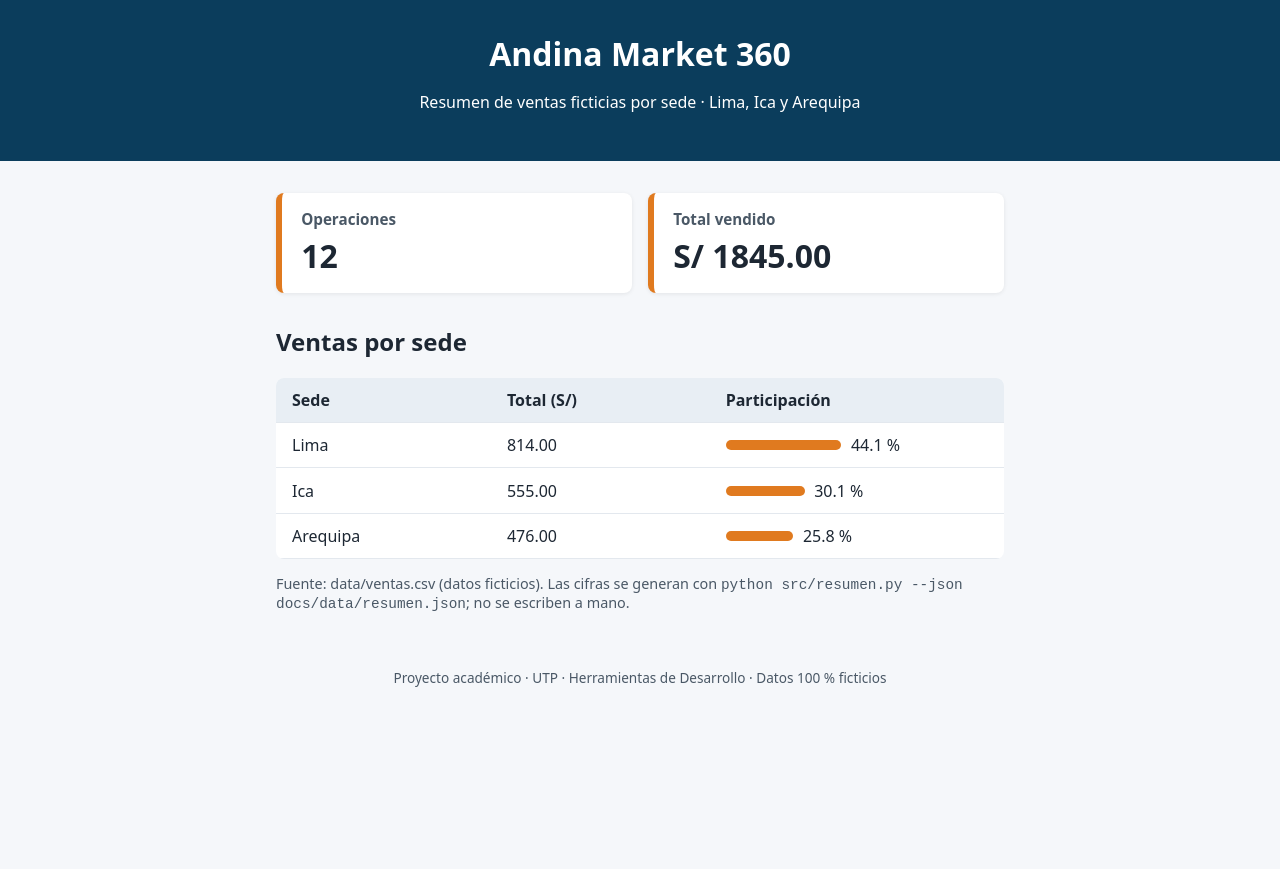
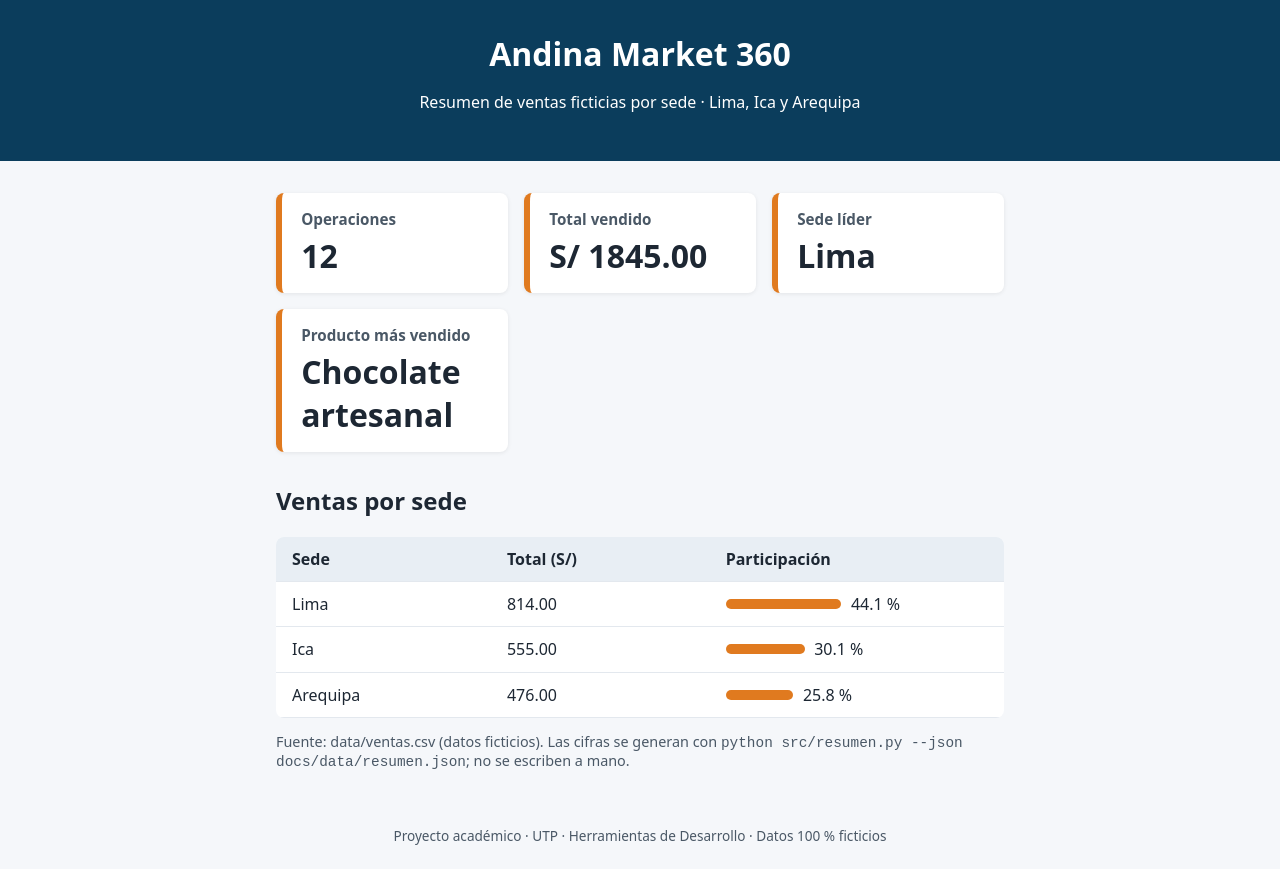
Before and after one commit to JOSEJULIAN99/andina-market-360, a plain HTML site: page docs/index.html in a window 1280 px wide. Before the commit the page ends 800 px from the top, so only its background shows below. Drawn offline with Linux system fonts and the light colour scheme.

Commit message:
feat(web): mostrar sede líder y producto más vendido (closes #17)

```diff
--- a/docs/app.js
+++ b/docs/app.js
@@ -3,6 +3,8 @@ fetch("data/resumen.json")
   .then((datos) => {
     document.getElementById("operaciones").textContent = datos.operaciones;
     document.getElementById("total").textContent = "S/ " + datos.total;
+    document.getElementById("sede-lider").textContent = datos.sede_lider;
+    document.getElementById("producto").textContent = datos.producto_mas_vendido;
     document.getElementById("fuente").textContent = datos.fuente;
     const total = Number(datos.total);
     document.getElementById("sedes").innerHTML = Object.entries(datos.sedes)
--- a/docs/index.html
+++ b/docs/index.html
@@ -15,6 +15,8 @@
     <section class="kpis">
       <article><h2>Operaciones</h2><p id="operaciones">–</p></article>
       <article><h2>Total vendido</h2><p id="total">–</p></article>
+      <article><h2>Sede líder</h2><p id="sede-lider">–</p></article>
+      <article><h2>Producto más vendido</h2><p id="producto">–</p></article>
     </section>
     <section>
       <h2>Ventas por sede</h2>
```
